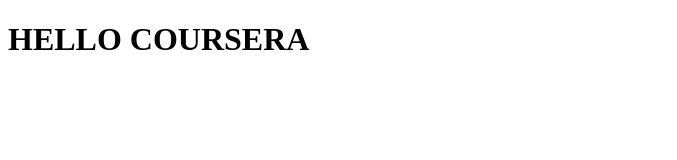
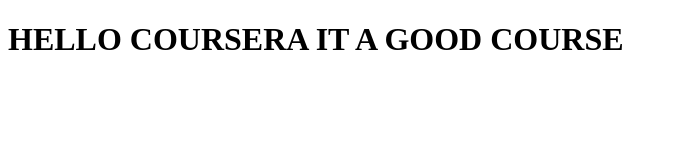
Before and after one commit to Shikhar1205/Coursera-test, a plain HTML site: page site/index.html in a window 1280 px wide. Shown: the whole page, without its empty margins (0-677 px from the left). Drawn offline with Linux system fonts and the light colour scheme.

Commit message:
Small addition to our page content

```diff
--- a/site/index.html
+++ b/site/index.html
@@ -4,6 +4,6 @@
 	<title> Hello Coursera !! </title>
 </head>
 <body>
-<h1> HELLO COURSERA <h1>
+<h1> HELLO COURSERA IT A GOOD COURSE<h1>
 </body>
 </html>
```
